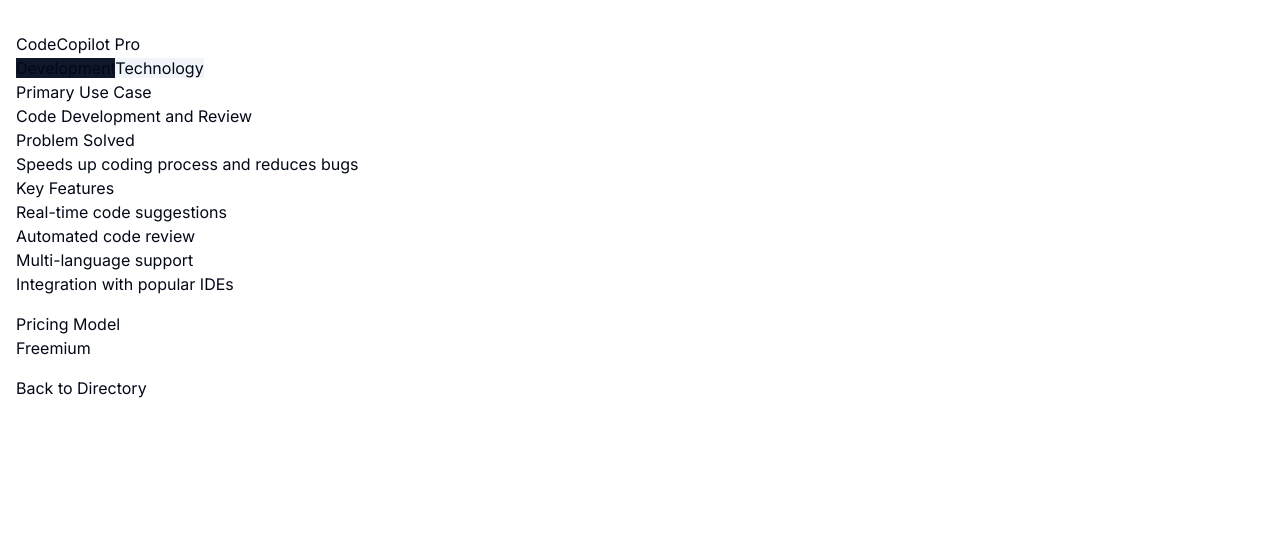
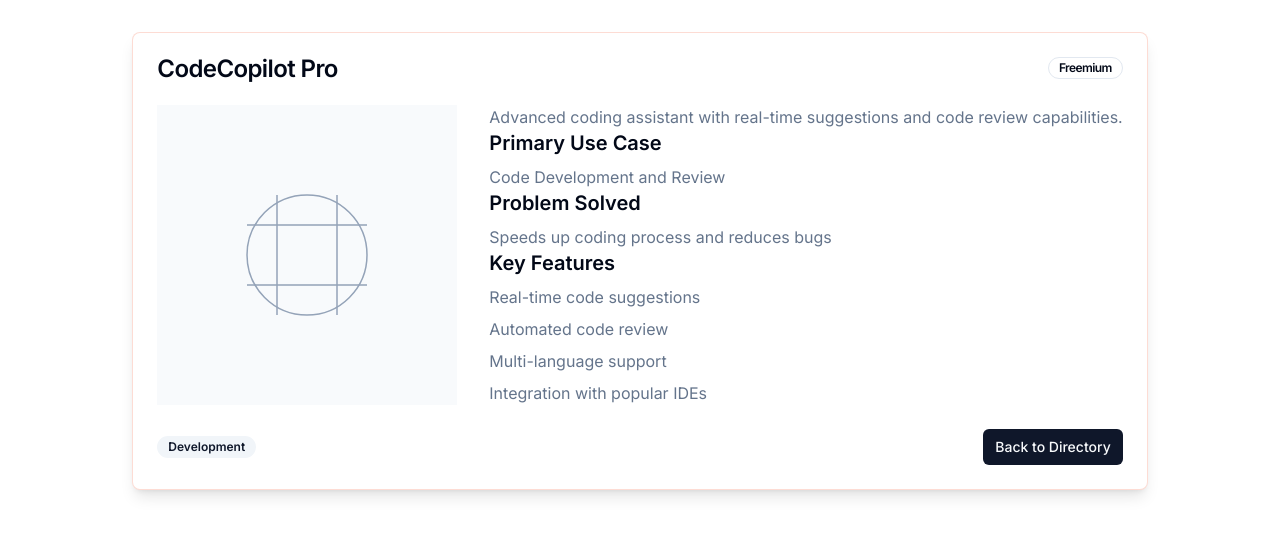
Before and after one commit to danielando/youprobablyneedanagent, a Next.js app: page /directory/agent/1 in a window 1280 px wide. Shown: the top 536 px of the page. Built offline with nearby package versions, Linux system fonts and the light colour scheme.

Commit message:
added ui changes, agent director and agent page and str rating

```diff
--- a/app/components/StarRating.tsx
+++ /dev/null
@@ -1,54 +0,0 @@
-'use client';
-
-import { useState } from 'react';
-import { Star } from 'lucide-react';
-
-interface StarRatingProps {
-  agentId: string;
-  initialRating: number;
-  readonly?: boolean;
-  size?: 'sm' | 'md';
-}
-
-export function StarRating({ agentId, initialRating, readonly = false, size = 'md' }: StarRatingProps) {
-  const [rating, setRating] = useState(initialRating);
-  const [hoveredRating, setHoveredRating] = useState(0);
-  const [hasRated, setHasRated] = useState(false);
-
-  const handleRating = (value: number) => {
-    if (readonly) return;
-    setRating(value);
-    setHasRated(true);
-    // Here you would typically send the rating to your backend
-    console.log(`Rating ${value} stars for agent ${agentId}`);
-  };
-
-  return (
-    <div className="flex items-center gap-1">
-      {[1, 2, 3, 4, 5].map((star) => (
-        <button
-          key={star}
-          type="button"
-          disabled={readonly}
-          className={`p-0.5 transition-colors ${readonly ? 'cursor-default' : 'cursor-pointer hover:scale-110'}`}
-          onMouseEnter={() => !readonly && setHoveredRating(star)}
-          onMouseLeave={() => !readonly && setHoveredRating(0)}
-          onClick={() => handleRating(star)}
-        >
-          <Star
-            className={`${size === 'sm' ? 'h-3 w-3' : 'h-5 w-5'} transition-colors ${
-              (hoveredRating ? star <= hoveredRating : star <= rating)
-                ? 'fill-yellow-400 text-yellow-400'
-                : 'text-gray-300'
-            }`}
-          />
-        </button>
-      ))}
-      {!readonly && (
-        <span className={`ml-2 ${size === 'sm' ? 'text-xs' : 'text-sm'} text-muted-foreground`}>
-          {hasRated ? 'Thanks for rating!' : 'Rate this agent'}
-        </span>
-      )}
-    </div>
-  );
-}
--- a/app/components/VoteButton.tsx
+++ /dev/null
@@ -1,46 +0,0 @@
-'use client';
-
-import { useState } from 'react';
-import { ThumbsUp } from 'lucide-react';
-import { Button } from '@/components/ui/button';
-import { voteService } from '@/app/services/voteService';
-
-interface VoteButtonProps {
-  agentId: string;
-  initialVotes: number;
-  initialHasVoted: boolean;
-}
-
-export function VoteButton({ agentId, initialVotes, initialHasVoted }: VoteButtonProps) {
-  const [votes, setVotes] = useState(initialVotes);
-  const [hasVoted, setHasVoted] = useState(initialHasVoted);
-  const [isLoading, setIsLoading] = useState(false);
-
-  const handleVote = async () => {
-    try {
-      setIsLoading(true);
-      // In production, you'd get the real user ID from your auth system
-      const userId = 'test-user';
-      const newVoteCount = await voteService.vote(agentId, userId);
-      setVotes(newVoteCount);
-      setHasVoted(!hasVoted);
-    } catch (error) {
-      console.error('Failed to vote:', error);
-    } finally {
-      setIsLoading(false);
-    }
-  };
-
-  return (
-    <Button
-      variant={hasVoted ? "default" : "outline"}
-      size="sm"
-      className={`gap-2 ${hasVoted ? 'bg-accent text-white' : ''}`}
-      onClick={handleVote}
-      disabled={isLoading}
-    >
-      <ThumbsUp className={`h-4 w-4 ${hasVoted ? 'fill-current' : ''}`} />
-      <span>{votes}</span>
-    </Button>
-  );
-}
--- a/app/directory/agent/[id]/page.tsx
+++ b/app/directory/agent/[id]/page.tsx
@@ -16,9 +16,5 @@
 }
 
 export default function AgentPage({ params }: Props) {
-  return (
-    <div className="container mx-auto px-4 py-8">
-      <AgentDetails id={params.id} />
-    </div>
-  );
+  return <AgentDetails id={params.id} />;
 }
--- a/package.json
+++ b/package.json
@@ -16,6 +16,7 @@
     "next": "14.2.16",
     "react": "^18",
     "react-dom": "^18",
+    "react-icons": "^5.4.0",
     "tailwind-merge": "^2.6.0",
     "tailwindcss-animate": "^1.0.7"
   },
--- a/src/components/AgentDetails.tsx
+++ b/src/components/AgentDetails.tsx
@@ -2,9 +2,27 @@
 
 import React, { useEffect, useState } from 'react';
 import { useRouter } from 'next/navigation';
-import Image from 'next/image';
+import { Button } from "@/components/ui/button";
+import { Badge } from "@/components/ui/badge";
 import { Agent } from '@/app/types/Agent';
-import { getAgentById } from '@/app/services/agentService'; // You'll need to create this
+import { getAgentById } from '@/app/services/agentService';
+import Link from 'next/link';
+import { Bot, Target, Puzzle, ListChecks, CreditCard } from "lucide-react";
+import { Card, CardHeader, CardTitle, CardContent, CardFooter } from "@/components/ui/card";
+
+const styles = `
+  .agent-card {
+    padding: 1.5rem;
+  }
+`;
+
+const PlaceholderSVG = () => (
+  <svg className="w-full h-full" viewBox="0 0 400 400" xmlns="http://www.w3.org/2000/svg">
+    <rect width="100%" height="100%" fill="#f8fafc" />
+    <circle cx="200" cy="200" r="80" stroke="#94a3b8" strokeWidth="2" fill="none" />
+    <path d="M160 120v160m80-160v160M120 160h160m-160 80h160" stroke="#94a3b8" strokeWidth="2" />
+  </svg>
+);
 
 const AgentDetails: React.FC<{ id: string }> = ({ id }) => {
   const router = useRouter();
@@ -13,7 +31,6 @@
   const [error, setError] = useState<string | null>(null);
 
   useEffect(() => {
-    console.log('Agent ID:', id); // Debug log
     const fetchAgent = async () => {
       try {
         setLoading(true);
@@ -30,75 +47,80 @@
     fetchAgent();
   }, [id]);
 
-  const handleBack = () => {
-    router.push('/directory');
-  };
-
-  if (loading) {
-    return (
-      <div className="container mx-auto py-4">
-        <div>Loading...</div>
-      </div>
-    );
-  }
-
-  if (error || !agent) {
-    return (
-      <div className="container mx-auto py-4">
-        <div className="text-danger">{error || 'Agent not found'}</div>
-        <button
-          className="btn btn-primary mt-3"
-          onClick={handleBack}
-        >
-          Back to Directory
-        </button>
-      </div>
-    );
-  }
+  if (loading) return <div>Loading...</div>;
+  if (error || !agent) return <div>Error: {error}</div>;
 
   return (
-    <div className="container mx-auto py-4">
-      <div className="row">
-        <div className="col-md-8">
-          <h1 className="mb-3">{agent.name}</h1>
-          <div className="mb-3">
-            <span className="badge bg-primary me-2">{agent.category}</span>
-            <span className="badge bg-secondary">{agent.industry}</span>
-          </div>
-          <div className="relative w-full aspect-square">
-            <Image
-              src={agent.image}
-              alt={agent.name}
-              fill
-              className="object-cover rounded-lg"
-            />
-          </div>
+    <div className="min-h-screen flex flex-col">
+      <div className="max-w-5xl mx-auto px-4 py-8">
+        <Card className="flex flex-col border-accent/20 shadow-lg">
+          <CardHeader>
+            <CardTitle className="flex justify-between items-start">
+              <div>
+                <span className="flex items-center gap-2">
+                  {agent.name}
+                  {agent.featured && (
+                    <Badge className="bg-accent/10 text-accent">
+                      Featured
+                    </Badge>
+                  )}
+                </span>
+              </div>
+              <Badge variant="outline">
+                {agent.pricingModel}
+              </Badge>
+            </CardTitle>
+          </CardHeader>
+          <CardContent className="flex-grow">
+            <div className="flex justify-between gap-8">
+              {/* Left Column */}
+              <div className="w-[48%]">
+                <div className="bg-accent/5 rounded-lg p-12">
+                  <PlaceholderSVG />
+                </div>
+              </div>
 
-          <h3>Primary Use Case</h3>
-          <p>{agent.primaryUseCase}</p>
+              {/* Right Column */}
+              <div className="w-[48%] space-y-8">
+                <p className="text-muted-foreground">{agent.description}</p>
 
-          <h3>Problem Solved</h3>
-          <p>{agent.problemSolved}</p>
+                {/* Primary Use Case */}
+                <div>
+                  <h2 className="text-xl font-semibold mb-2">Primary Use Case</h2>
+                  <p className="text-muted-foreground">{agent.primaryUseCase}</p>
+                </div>
 
-          <h3>Key Features</h3>
-          <ul className="list-group mb-4">
-            {agent.keyFeatures.map((feature, index) => (
-              <li key={index} className="list-group-item">{feature}</li>
-            ))}
-          </ul>
+                {/* Problem Solved */}
+                <div>
+                  <h2 className="text-xl font-semibold mb-2">Problem Solved</h2>
+                  <p className="text-muted-foreground">{agent.problemSolved}</p>
+                </div>
 
-          <h3>Pricing Model</h3>
-          <span className="badge bg-info fs-6">{agent.pricingModel}</span>
-
-          <div className="mt-4">
-            <button
-              className="btn btn-secondary"
-              onClick={handleBack}
+                {/* Key Features */}
+                <div>
+                  <h2 className="text-xl font-semibold mb-2">Key Features</h2>
+                  <ul className="space-y-2">
+                    {agent.keyFeatures.map((feature, index) => (
+                      <li key={index} className="text-muted-foreground">
+                        {feature}
+                      </li>
+                    ))}
+                  </ul>
+                </div>
+              </div>
+            </div>
+          </CardContent>
+          <CardFooter className="flex justify-between items-center">
+            <Badge variant="secondary">{agent.category}</Badge>
+            <Button
+              size="sm"
+              className="bg-primary text-primary-foreground hover:bg-accent hover:text-white transition-colors"
+              onClick={() => router.push('/directory')}
             >
               Back to Directory
-            </button>
-          </div>
-        </div>
+            </Button>
+          </CardFooter>
+        </Card>
       </div>
     </div>
   );
```
Also changed, not shown: 1 other file (tests, documents, lock files or other folders).
